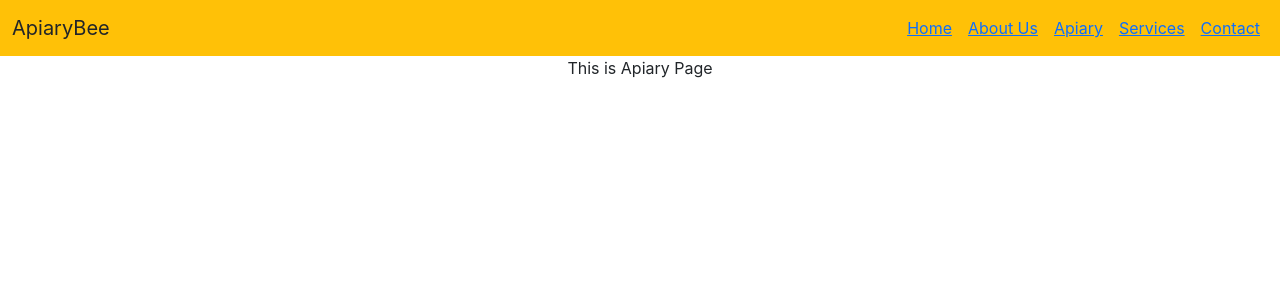
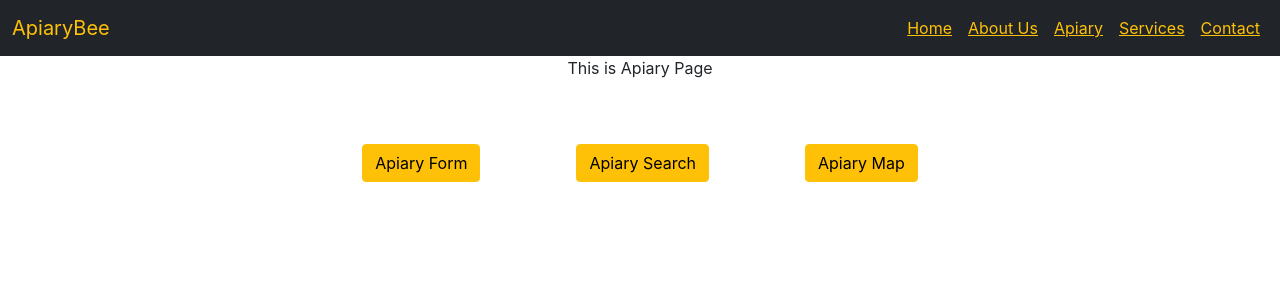
Before and after one commit to GokhanKaraomeroglu/Apiary, a React (Create React App) app: page /ApiaryBee/apiary in a window 1280 px wide. Shown: the top 300 px of the page. Built offline with nearby package versions, Linux system fonts and the light colour scheme.

Commit message:
colors changed

```diff
--- a/src/components/Navbar.js
+++ b/src/components/Navbar.js
@@ -5,28 +5,28 @@ import {Link} from 'react-router-dom'
 function NavBar() {
     return(
         <div>
- <nav className="navbar navbar-expand-lg navbar-ligth bg-warning">
+ <nav className="navbar navbar-expand-lg navbar-warning bg-dark">
 		<div className="container-fluid">
-		  <a className="navbar-brand text-dark" href="#">ApiaryBee</a>
+		  <a className="navbar-brand text-warning" href="#">ApiaryBee</a>
 		  <button className="navbar-toggler" type="button" data-bs-toggle="collapse" data-bs-target="#navbarNavAltMarkup" aria-controls="navbarNavAltMarkup" aria-expanded="false" aria-label="Toggle navigation">
 		    <span className="navbar-toggler-icon"></span>
 		  </button>
 		  <div className="collapse navbar-collapse" id="navbarNavAltMarkup">
 		    <div className="navbar-nav ms-auto">
 				<li className="nav-link" aria-current="page">
-				<Link to="/">Home</Link>
+				<Link to="/" className="text-warning">Home</Link>
 				</li>
 				<li className="nav-link" aria-current="page">
-				<Link to="/about">About Us</Link>
+				<Link to="/about" className="text-warning" >About Us</Link>
 				</li>
 				<li className="nav-link" aria-current="page">
-				<Link to="/apiary">Apiary</Link>
+				<Link to="/apiary" className="text-warning" >Apiary</Link>
 				</li>
 				<li className="nav-link" aria-current="page">
-				<Link to="/services">Services</Link>
+				<Link to="/services" className="text-warning">Services</Link>
 				</li>
 				<li className="nav-link" aria-current="page">
-				<Link to="/contact">Contact</Link>
+				<Link to="/contact" className="text-warning">Contact</Link>
 				</li>
 		    </div>
 		  </div>
--- a/src/pages/Apiary.js
+++ b/src/pages/Apiary.js
@@ -8,6 +8,9 @@ function Apiary() {
       <NavBar/>
       {/* <Header/> */}
 			<p>This is Apiary Page</p>
+      <button type="button" class="btn btn-warning m-5" >Apiary Form</button>
+      <button type="button" class="btn btn-warning m-5">Apiary Search</button>
+      <button type="button" class="btn btn-warning m-5">Apiary Map</button>
 
     </div>
   );
```
